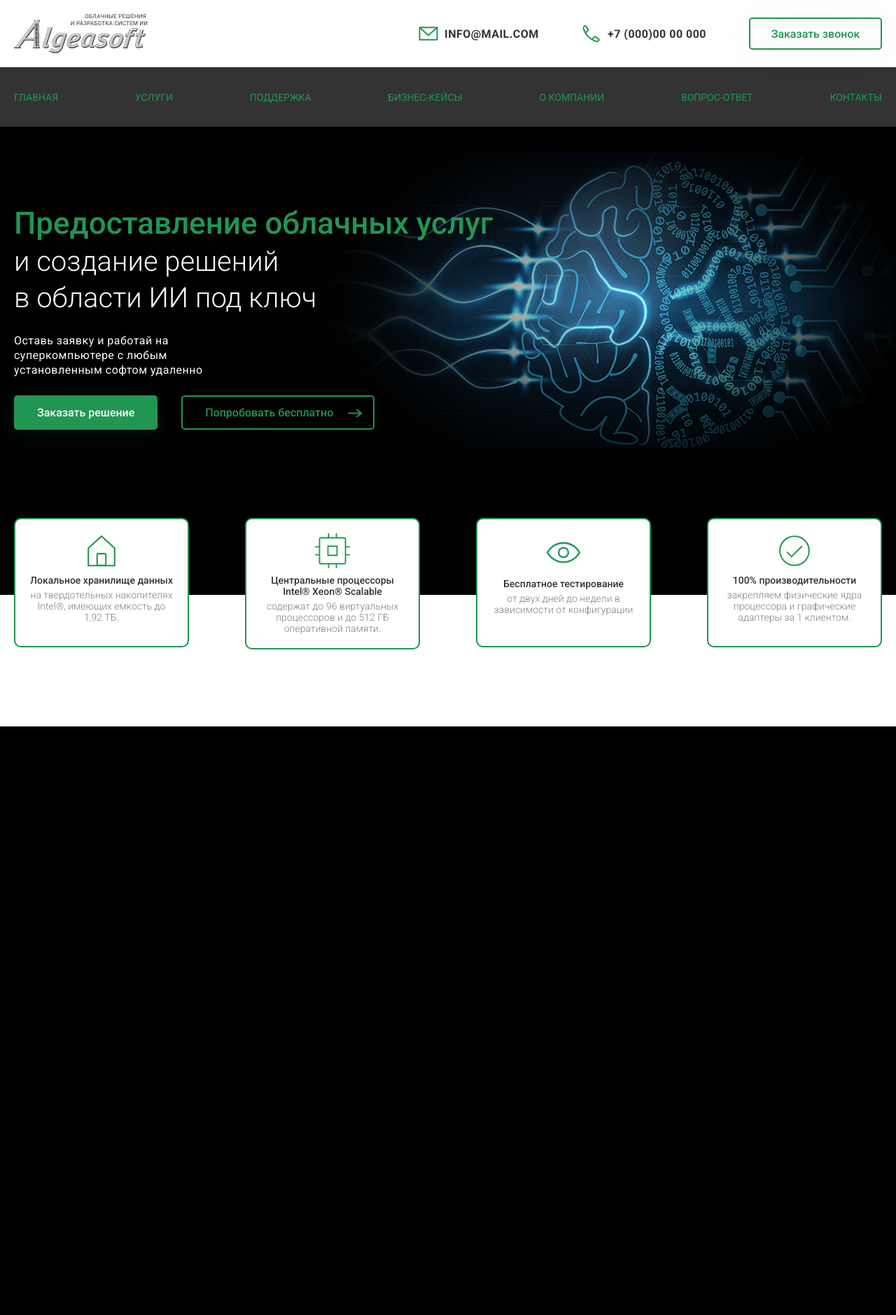
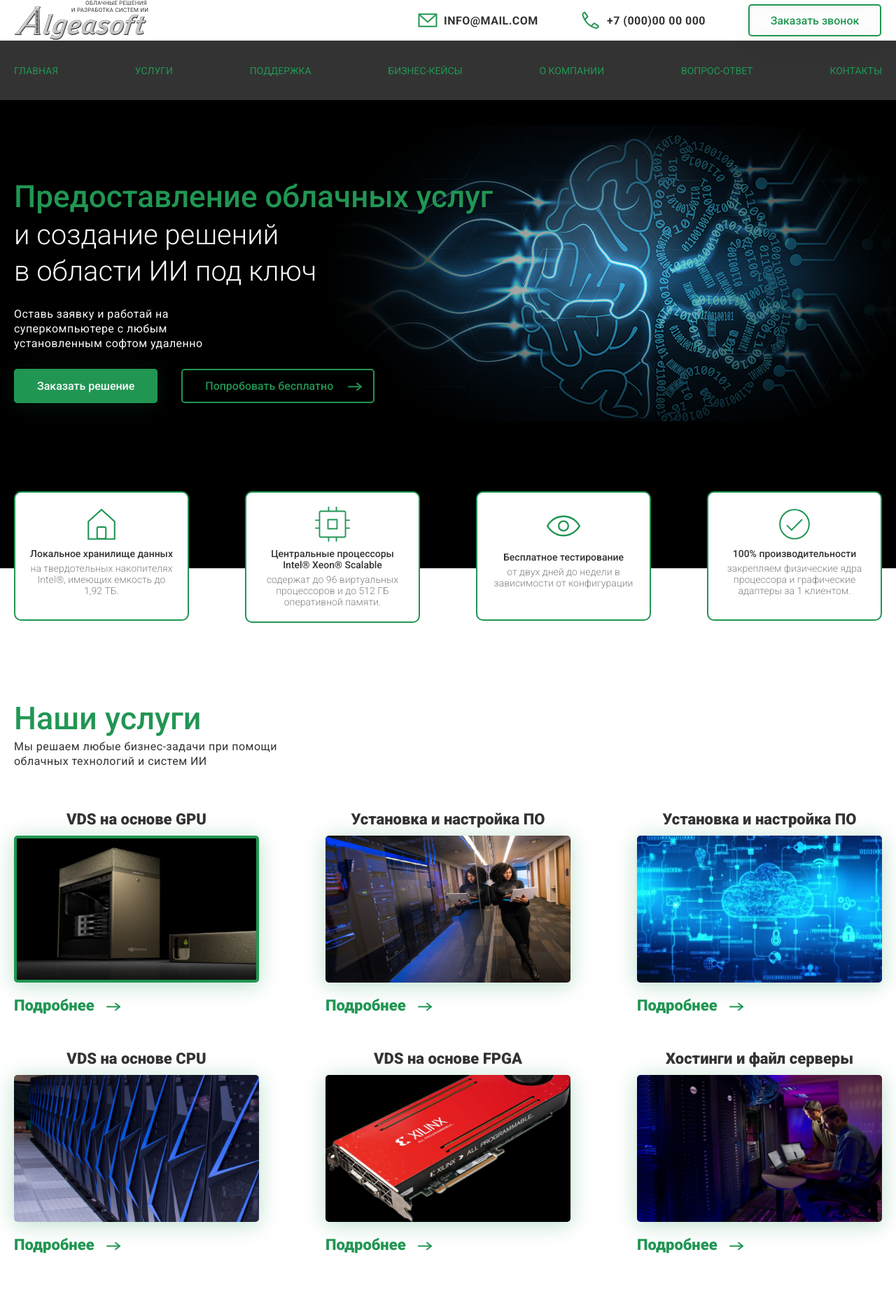
Before and after one commit to lexashvetsoff/Algeasoft, a PHP site: page / in a window 1280 px wide. Shown: the whole page at 70% size. Before the commit the page ends 1038 px from the top, so only its background shows below. Run offline with PHP 8.4, Linux system fonts and the light colour scheme.

Commit message:
создан блок service

```diff
--- a/css/style.css
+++ b/css/style.css
@@ -539,6 +539,10 @@ ul li {
   color: #FAFAFA;
 }
 
+.banner-content__btn-free:hover svg .alpha {
+  stroke: #FAFAFA;
+}
+
 .banner-image {
   position: absolute;
   top: 36px;
@@ -594,4 +598,91 @@ ul li {
   line-height: 16px;
   color: #828282;
 }
+
+.service {
+  padding-bottom: 87px;
+}
+
+.service__title {
+  font-style: normal;
+  font-weight: 500;
+  font-size: 45px;
+  line-height: 53px;
+  color: #219653;
+  margin-bottom: 4px;
+}
+
+.service__text {
+  font-style: normal;
+  font-weight: normal;
+  font-size: 16px;
+  line-height: 130%;
+  letter-spacing: 0.03em;
+  color: #333;
+}
+
+.service__text span {
+  display: block;
+}
+
+.service-wrapper {
+  display: -webkit-box;
+  display: -ms-flexbox;
+  display: flex;
+  -webkit-box-align: center;
+      -ms-flex-align: center;
+          align-items: center;
+  -ms-flex-wrap: wrap;
+      flex-wrap: wrap;
+  -webkit-box-pack: justify;
+      -ms-flex-pack: justify;
+          justify-content: space-between;
+  margin-top: 10px;
+}
+
+.service-item {
+  width: 350px;
+  margin-top: 50px;
+}
+
+.service-item__title {
+  font-style: normal;
+  font-weight: 900;
+  font-size: 22px;
+  line-height: 26px;
+  color: #333;
+  text-align: center;
+  margin-bottom: 10px;
+}
+
+.service-item__obj {
+  width: 350px;
+  height: 210px;
+  overflow: hidden;
+  -webkit-box-shadow: 0px 4px 30px rgba(33, 150, 83, 0.3);
+          box-shadow: 0px 4px 30px rgba(33, 150, 83, 0.3);
+  border-radius: 5px;
+  margin-bottom: 20px;
+}
+
+.service-item__obj--active {
+  border: 4px solid #219653;
+}
+
+.service-item__image {
+  width: 100%;
+  height: 100%;
+}
+
+.service-item__link {
+  font-style: normal;
+  font-weight: 900;
+  font-size: 22px;
+  line-height: 26px;
+  color: #219653;
+}
+
+.service-item__link span {
+  margin-right: 10px;
+}
 /*# sourceMappingURL=style.css.map */
--- a/index.html
+++ b/index.html
@@ -10,7 +10,7 @@
     <link rel="stylesheet" href="css/style.css">
 </head>
 <body>
-    <headder class="header">
+    <header class="header">
         <div class="container">
             <div class="header-wrapper">
                 <img src="image/main/header/logo.png" alt="Logo: Algeasoft" class="header__logo">
@@ -33,7 +33,7 @@
             <!-- /.header-wrapper -->
         </div>
         <!-- /.container -->
-    </headder>
+    </header>
     <!-- /.header -->
 
     <nav class="navbar">
@@ -69,7 +69,7 @@
     <section class="main-banner">
         <div class="container">
             <div class="banner-content">
-                <h2 class="banner-content__title">Предоставление облачных услуг</h2>
+                <h1 class="banner-content__title">Предоставление облачных услуг</h1>
                 <span class="banner-content__subtitle">и создание решений</span>
                 <span class="banner-content__subtitle mb-25">в области ИИ под ключ</span>
 
@@ -83,8 +83,8 @@
                 <a href="#" class="banner-content__btn-free">
                     <span>Попробовать бесплатно</span>
                     <svg class="banner-content__btn-free--icon" width="24" height="19" viewBox="0 0 24 19" fill="none" xmlns="http://www.w3.org/2000/svg">
-                        <path d="M3 9.49984H21" stroke="#219653" stroke-width="2" stroke-linecap="round" stroke-linejoin="round" />
-                        <path d="M15 14.25L21 9.5L15 4.75" stroke="#219653" stroke-width="2" stroke-linecap="round"
+                        <path class="alpha" d="M3 9.49984H21" stroke="#219653" stroke-width="2" stroke-linecap="round" stroke-linejoin="round" />
+                        <path class="alpha" d="M15 14.25L21 9.5L15 4.75" stroke="#219653" stroke-width="2" stroke-linecap="round"
                             stroke-linejoin="round" />
                     </svg>
                 </a>
@@ -143,6 +143,117 @@
     </section>
     <!-- /.advantages -->
 
+    <section class="service">
+        <div class="container">
+            <h2 class="service__title">Наши услуги</h2>
+            <p class="service__text">
+                <span>Мы решаем любые бизнес-задачи при помощи</span>
+                <span>облачных технологий и систем ИИ</span>
+
+            </p>
+            <div class="service-wrapper">
+                <div class="service-item">
+                    <h3 class="service-item__title">VDS на основе GPU</h3>
+                    <div class="service-item__obj service-item__obj--active">
+                        <img src="image/img-service/1.png" alt="img 1" class="service-item__image">
+                    </div>
+                    <a href="#" class="service-item__link">
+                        <span>Подробнее</span>
+                        <svg class="banner-content__btn-free--icon" width="24" height="19" viewBox="0 0 24 19" fill="none" xmlns="http://www.w3.org/2000/svg">
+                            <path class="alpha" d="M3 9.49984H21" stroke="#219653" stroke-width="2" stroke-linecap="round" stroke-linejoin="round" />
+                            <path class="alpha" d="M15 14.25L21 9.5L15 4.75" stroke="#219653" stroke-width="2" stroke-linecap="round"
+                                stroke-linejoin="round" />
+                        </svg>
+                    </a>
+                </div>
+                <!-- /.service-item -->
+
+                <div class="service-item">
+                    <h3 class="service-item__title">Установка и настройка ПО</h3>
+                    <div class="service-item__obj">
+                        <img src="image/img-service/2.png" alt="img 2" class="service-item__image">
+                    </div>
+                    <a href="#" class="service-item__link">
+                        <span>Подробнее</span>
+                        <svg class="banner-content__btn-free--icon" width="24" height="19" viewBox="0 0 24 19" fill="none" xmlns="http://www.w3.org/2000/svg">
+                            <path class="alpha" d="M3 9.49984H21" stroke="#219653" stroke-width="2" stroke-linecap="round" stroke-linejoin="round" />
+                            <path class="alpha" d="M15 14.25L21 9.5L15 4.75" stroke="#219653" stroke-width="2" stroke-linecap="round"
+                                stroke-linejoin="round" />
+                        </svg>
+                    </a>
+                </div>
+                <!-- /.service-item -->
+
+                <div class="service-item">
+                    <h3 class="service-item__title">Установка и настройка ПО</h3>
+                    <div class="service-item__obj">
+                        <img src="image/img-service/3.png" alt="img 3" class="service-item__image">
+                    </div>
+                    <a href="#" class="service-item__link">
+                        <span>Подробнее</span>
+                        <svg class="banner-content__btn-free--icon" width="24" height="19" viewBox="0 0 24 19" fill="none" xmlns="http://www.w3.org/2000/svg">
+                            <path class="alpha" d="M3 9.49984H21" stroke="#219653" stroke-width="2" stroke-linecap="round" stroke-linejoin="round" />
+                            <path class="alpha" d="M15 14.25L21 9.5L15 4.75" stroke="#219653" stroke-width="2" stroke-linecap="round"
+                                stroke-linejoin="round" />
+                        </svg>
+                    </a>
+                </div>
+                <!-- /.service-item -->
+
+                <div class="service-item">
+                    <h3 class="service-item__title">VDS на основе CPU</h3>
+                    <div class="service-item__obj">
+                        <img src="image/img-service/4.png" alt="img 4" class="service-item__image">
+                    </div>
+                    <a href="#" class="service-item__link">
+                        <span>Подробнее</span>
+                        <svg class="banner-content__btn-free--icon" width="24" height="19" viewBox="0 0 24 19" fill="none" xmlns="http://www.w3.org/2000/svg">
+                            <path class="alpha" d="M3 9.49984H21" stroke="#219653" stroke-width="2" stroke-linecap="round" stroke-linejoin="round" />
+                            <path class="alpha" d="M15 14.25L21 9.5L15 4.75" stroke="#219653" stroke-width="2" stroke-linecap="round"
+                                stroke-linejoin="round" />
+                        </svg>
+                    </a>
+                </div>
+                <!-- /.service-item -->
+
+                <div class="service-item">
+                    <h3 class="service-item__title">VDS на основе FPGA</h3>
+                    <div class="service-item__obj">
+                        <img src="image/img-service/5.png" alt="img 5" class="service-item__image">
+                    </div>
+                    <a href="#" class="service-item__link">
+                        <span>Подробнее</span>
+                        <svg class="banner-content__btn-free--icon" width="24" height="19" viewBox="0 0 24 19" fill="none" xmlns="http://www.w3.org/2000/svg">
+                            <path class="alpha" d="M3 9.49984H21" stroke="#219653" stroke-width="2" stroke-linecap="round" stroke-linejoin="round" />
+                            <path class="alpha" d="M15 14.25L21 9.5L15 4.75" stroke="#219653" stroke-width="2" stroke-linecap="round"
+                                stroke-linejoin="round" />
+                        </svg>
+                    </a>
+                </div>
+                <!-- /.service-item -->
+
+                <div class="service-item">
+                    <h3 class="service-item__title">Хостинги и файл серверы</h3>
+                    <div class="service-item__obj">
+                        <img src="image/img-service/6.png" alt="img 6" class="service-item__image">
+                    </div>
+                    <a href="#" class="service-item__link">
+                        <span>Подробнее</span>
+                        <svg class="banner-content__btn-free--icon" width="24" height="19" viewBox="0 0 24 19" fill="none" xmlns="http://www.w3.org/2000/svg">
+                            <path class="alpha" d="M3 9.49984H21" stroke="#219653" stroke-width="2" stroke-linecap="round" stroke-linejoin="round" />
+                            <path class="alpha" d="M15 14.25L21 9.5L15 4.75" stroke="#219653" stroke-width="2" stroke-linecap="round"
+                                stroke-linejoin="round" />
+                        </svg>
+                    </a>
+                </div>
+                <!-- /.service-item -->
+            </div>
+            <!-- /.service-wrapper -->
+        </div>
+        <!-- /.container -->
+    </section>
+    <!-- /.service -->
+
 
     <div class="modal-call">
         <a href="#" class="modal-call__close">
@@ -152,7 +263,7 @@
         <p class="modal-call__subtitle">Мы перезвоним Вам в рабочее время.</p>
         <form action="#" class="modal-form">
             <input type="text" class="modal-form__input" placeholder="Имя *" required>
-            <input type="e-mail" class="modal-form__input" placeholder="Ваш e-mail" required>
+            <input type="email" class="modal-form__input" placeholder="Ваш e-mail" required>
             <input type="tel" class="modal-form__input" placeholder="Телефон" required>
             <textarea name="message" rows="10" class="modal-form__message" placeholder="Комментарий"></textarea>
 
--- a/sass/blocks/_main-banner.sass
+++ b/sass/blocks/_main-banner.sass
@@ -75,6 +75,9 @@
             margin-right: 30px
             span
                 color: $color-subtitle
+            svg
+                .alpha
+                    stroke: $color-subtitle
 .banner-image
     position: absolute
     top: 36px
--- /dev/null
+++ b/sass/blocks/_service.sass
@@ -0,0 +1,55 @@
+.service
+    padding-bottom: 87px
+    &__title
+        font-style: normal
+        font-weight: 500
+        font-size: 45px
+        line-height: 53px
+        color: $color-primary
+        margin-bottom: 4px
+    &__text
+        font-style: normal
+        font-weight: normal
+        font-size: 16px
+        line-height: 130%
+        letter-spacing: 0.03em
+        color: $color-dark
+        span
+            display: block
+    &-wrapper
+        display: flex
+        align-items: center
+        flex-wrap: wrap
+        justify-content: space-between
+        margin-top: 10px
+    &-item
+        width: 350px
+        margin-top: 50px
+        &__title
+            font-style: normal
+            font-weight: 900
+            font-size: 22px
+            line-height: 26px
+            color: $color-dark
+            text-align: center
+            margin-bottom: 10px
+        &__obj
+            width: 350px
+            height: 210px
+            overflow: hidden
+            box-shadow: 0px 4px 30px rgba(33, 150, 83, 0.3)
+            border-radius: 5px
+            margin-bottom: 20px
+            &--active
+                border: 4px solid $color-primary
+        &__image
+            width: 100%
+            height: 100%
+        &__link
+            font-style: normal
+            font-weight: 900
+            font-size: 22px
+            line-height: 26px
+            color: $color-primary
+            span
+                margin-right: 10px
--- a/sass/style.sass
+++ b/sass/style.sass
@@ -14,3 +14,5 @@
 @import 'blocks/_main-banner'
 // Подключаем стили для main-banner
 @import 'blocks/_advantages'
+// Подключаем стили для service
+@import 'blocks/_service'
```
Also changed, not shown: image/img-service/1.png (added), image/img-service/2.png (added), image/img-service/3.png (added), image/img-service/4.png (added), image/img-service/5.png (added), image/img-service/6.png (added), sass/media/_media-set.sass (added), 1 other file.
